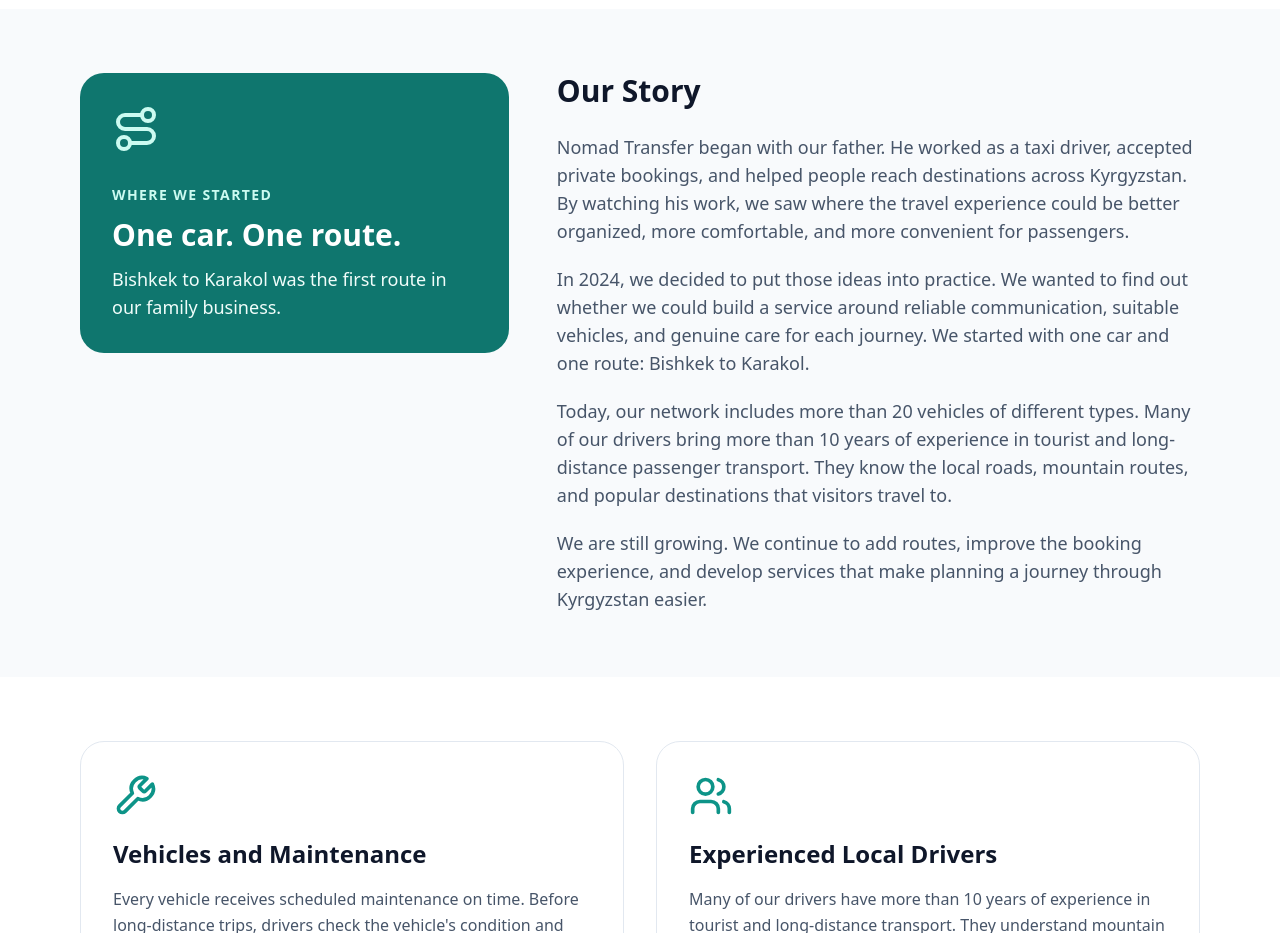
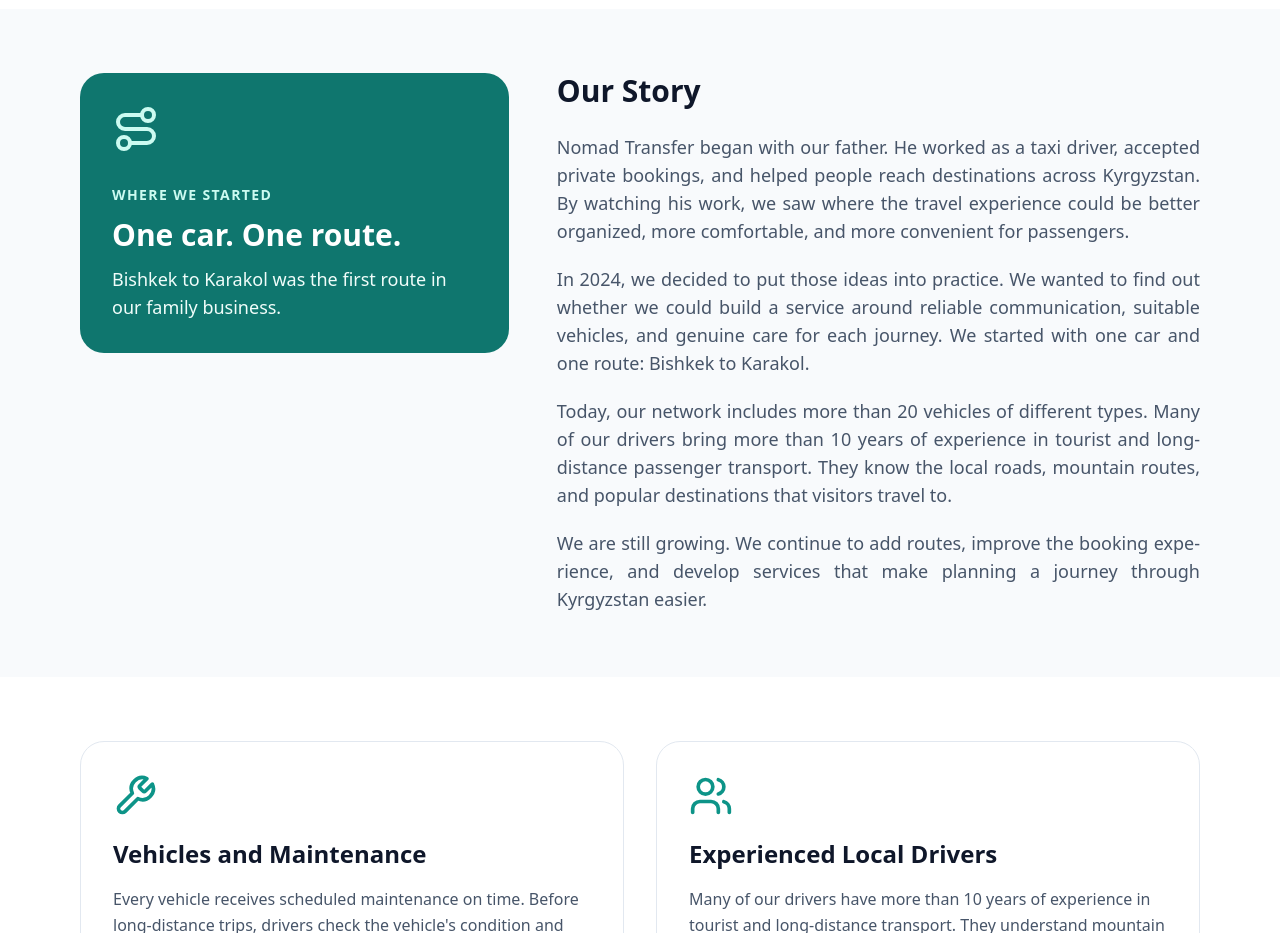
Before and after one commit to kubanz/nomad, a Next.js app: page /about in a window 1280 px wide. Shown: the part 1080-2013 px from the top of the page. Built offline with nearby package versions, Linux system fonts and the light colour scheme.

Commit message:
Justify About story text

```diff
--- a/app/about/page.tsx
+++ b/app/about/page.tsx
@@ -283,7 +283,7 @@
 
             <div>
               <h2 className="text-2xl font-bold text-slate-900 md:text-3xl">Our Story</h2>
-              <div className="mt-6 space-y-5 text-base leading-relaxed text-slate-600 sm:text-lg">
+              <div className="mt-6 space-y-5 text-justify text-base leading-relaxed text-slate-600 [hyphens:auto] sm:text-lg">
                 <p>
                   Nomad Transfer began with our father. He worked as a taxi
                   driver, accepted private bookings, and helped people reach
```
